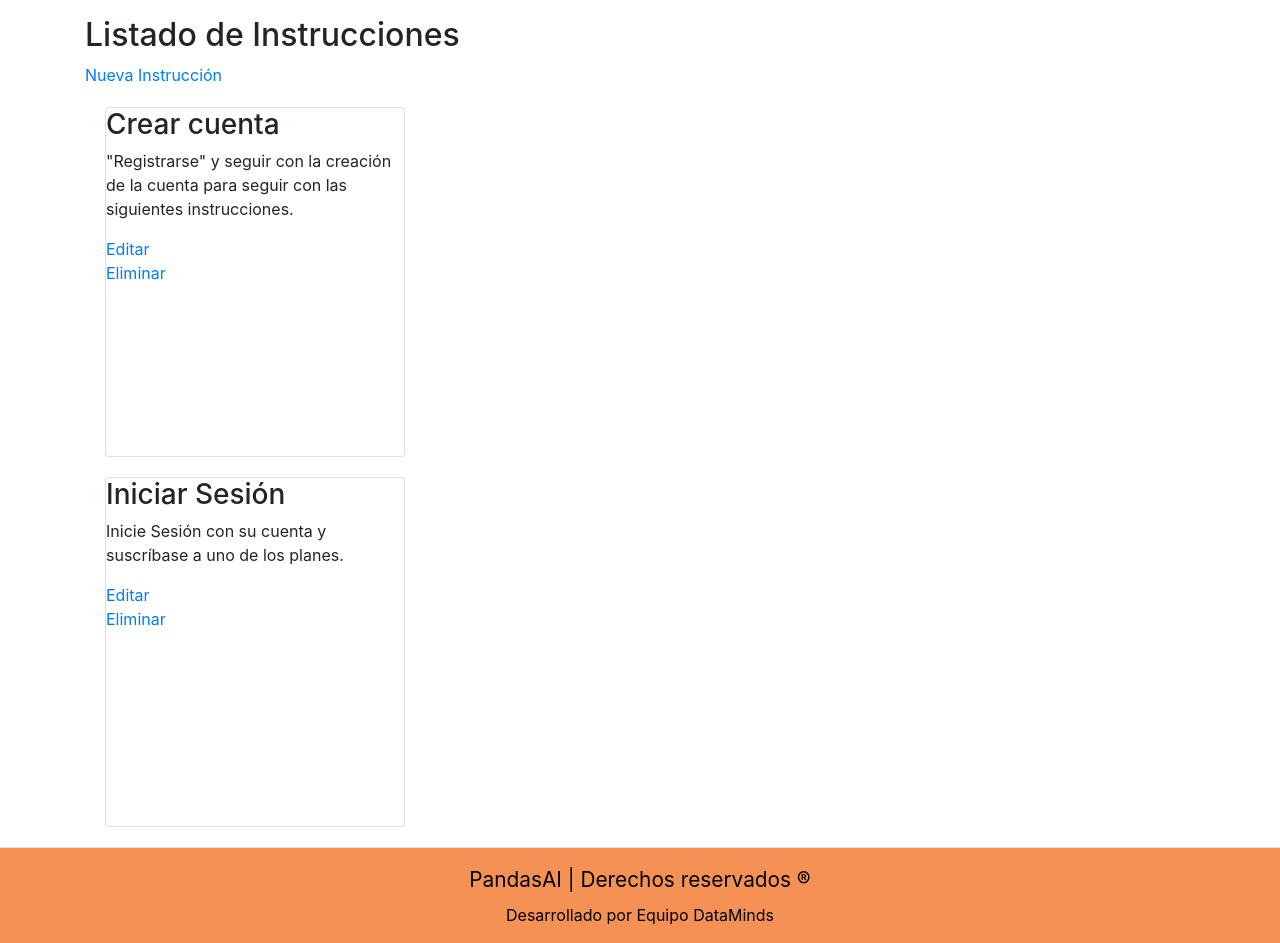
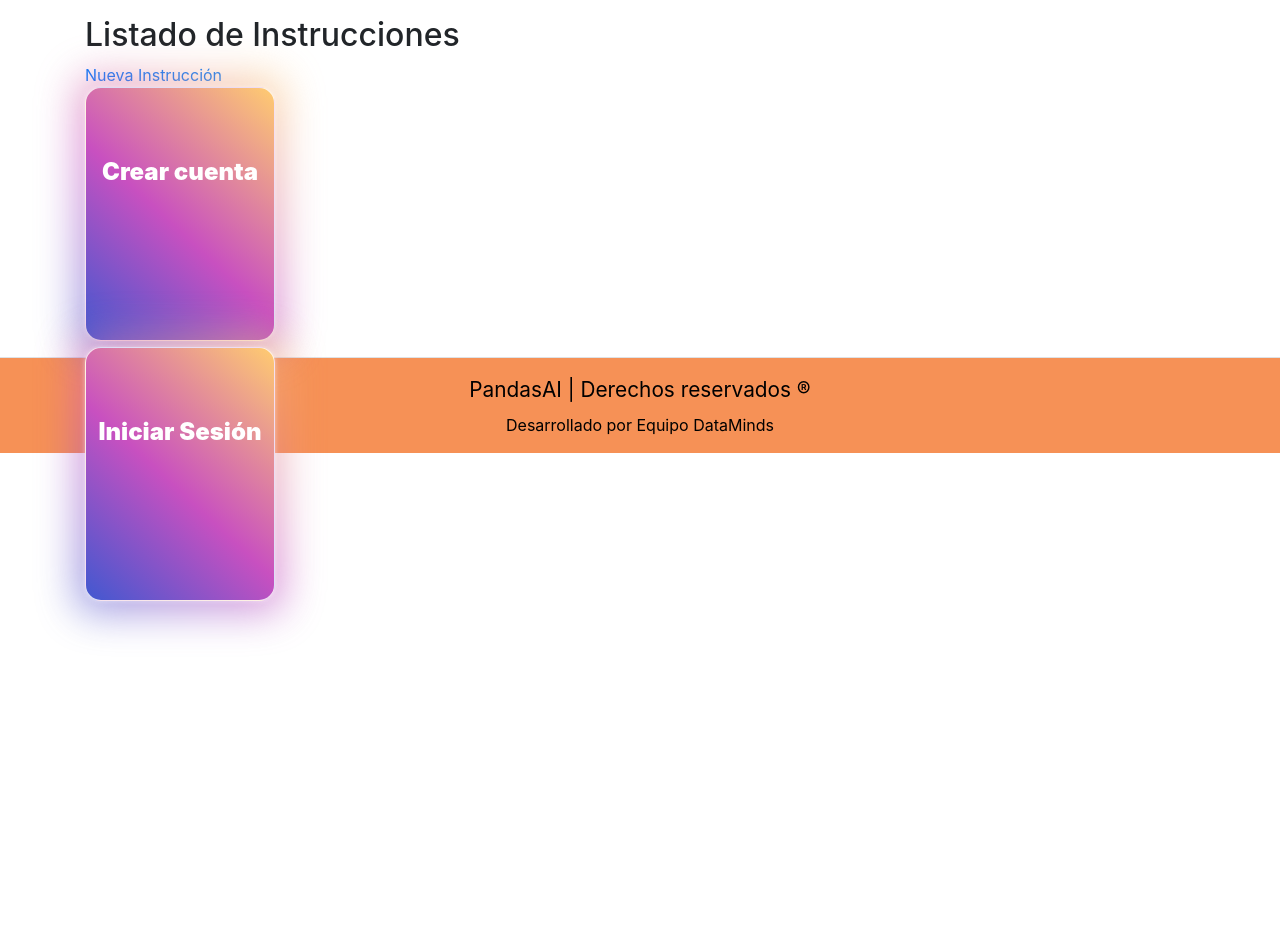
Before and after one commit to ckamilokoo/Pandas-AI, a Django app: page /instructivo/instrucciones/ in a window 1280 px wide. Shown: the part 137-1080 px from the top of the page. After the commit the page ends 772 px from the top, so only its background shows below. Run offline with Django 4.2, Linux system fonts and the light colour scheme; data comes from the database, SQL or seed files in the repository; both versions use the stored data as it was after the commit; some libraries are stand-ins or nearby versions.

Commit message:
Instructivo Cards

```diff
--- a/PandasAI/static/style.css
+++ b/PandasAI/static/style.css
@@ -370,3 +370,93 @@ footer div > p{
   .btnreg:active {
     transform: translate(2px ,2px);
   }
+
+/* Card Instrucciones*/
+.myCard {
+    background-color: transparent;
+    width: 190px;
+    height: 254px;
+    perspective: 1000px;
+  }
+
+  .title {
+    font-size: 1.5em;
+    font-weight: 900;
+    text-align: center;
+    margin: 0;
+  }
+
+  .innerCard {
+    position: relative;
+    width: 100%;
+    height: 100%;
+    text-align: center;
+    transition: transform 0.8s;
+    transform-style: preserve-3d;
+    cursor: pointer;
+  }
+
+  .myCard:hover .innerCard {
+    transform: rotateY(180deg);
+  }
+
+  .frontSide,
+  .backSide {
+    position: absolute;
+    display: flex;
+    flex-direction: column;
+    align-items: center;
+    justify-content: space-evenly;
+    width: 100%;
+    height: 100%;
+    -webkit-backface-visibility: hidden;
+    backface-visibility: hidden;
+    border: 1px solid rgba(255, 255, 255, 0.8);
+    border-radius: 1rem;
+    color: white;
+    box-shadow: 0 0 0.3em rgba(255, 255, 255, 0.5);
+    font-weight: 700;
+  }
+
+  .frontSide,
+  .frontSide::before {
+    background: linear-gradient(43deg, rgb(65, 88, 208) 0%, rgb(200, 80, 192) 46%, rgb(255, 204, 112) 100%);
+  }
+
+  .backSide,
+  .backSide::before {
+    background-image: linear-gradient(160deg, #0093E9 0%, #80D0C7 100%);
+  }
+
+  .backSide {
+    transform: rotateY(180deg);
+  }
+
+  .frontSide::before,
+  .backSide::before {
+    top: 50%;
+    left: 50%;
+    transform: translate(-50%, -50%);
+    content: '';
+    width: 110%;
+    height: 110%;
+    position: absolute;
+    z-index: -1;
+    border-radius: 1em;
+    filter: blur(20px);
+    animation: animate 5s linear infinite;
+  }
+
+  @keyframes animate {
+    0% {
+      opacity: 0.3;
+    }
+
+    80% {
+      opacity: 1;
+    }
+
+    100% {
+      opacity: 0.3;
+    }
+  }
--- a/PandasAI/templates/instructivo/instructivo.html
+++ b/PandasAI/templates/instructivo/instructivo.html
@@ -4,14 +4,20 @@
 
 <h2>Listado de Instrucciones</h2>
     <a href="{% url 'crear_instruccion' %}">Nueva Instrucción</a>
-    <div class="instrucciones">
+    <div class="myCard"">
         {% for instruccion in object_list %}
-            <div class="card">
-                <h3>{{ instruccion.titulo }}</h3>
+        <div class="innerCard" style="display: inline-block;">
+            <div class="frontSide">
+                <p class="title">{{ instruccion.titulo }}</p>
+                <p></p>
+            </div>
+            <div class="backSide">
+                <p class="title">{{ instruccion.titulo }}</p>
                 <p>{{ instruccion.contenido }}</p>
                 <a href="{% url 'editar_instruccion' instruccion.pk %}">Editar</a>
                 <a href="{% url 'eliminar_instruccion' instruccion.pk %}">Eliminar</a>
             </div>
+        </div>
         {% endfor %}
     </div>
 
```
Also changed, not shown: PandasAI/db.sqlite3.
